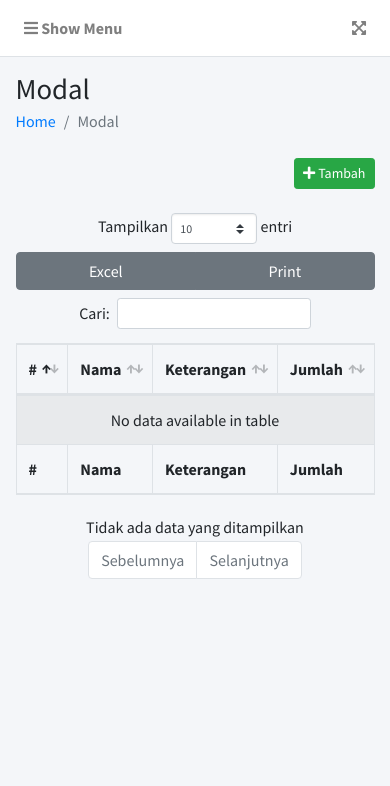
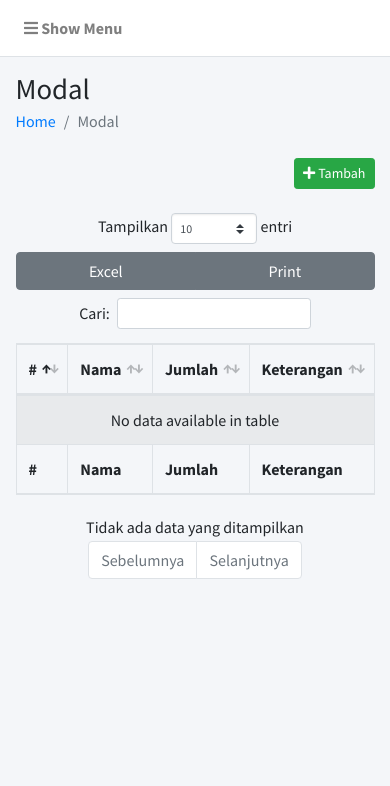
Before and after one commit to arifpambudi242/sellingmanagement, a Flask app: page /modal in a window 390 px wide. Shown: the top 786 px of the page. Run offline with Flask 3, Linux system fonts and the light colour scheme; some libraries are stand-ins or nearby versions.

Commit message:
ubah susunan

```diff
--- a/templates/base.html
+++ b/templates/base.html
@@ -80,7 +80,7 @@
 
 
         <li class="nav-item">
-          <a class="nav-link" data-widget="fullscreen" href="#" role="button">
+          <a class="nav-link d-none d-lg-block" data-widget="fullscreen" href="#" role="button">
             <i class="fas fa-expand-arrows-alt"></i>
           </a>
         </li>
@@ -92,7 +92,7 @@
     <!-- Main Sidebar Container -->
     <aside class="main-sidebar sidebar-dark-primary elevation-4">
       <!-- Brand Logo -->
-      <a href="index3.html" class="brand-link">
+      <a href="{{url_for('index')}}" class="brand-link">
         <img src="{{ url_for('static', filename='dist/img/AdminLTELogo.png') }}" alt="AdminLTE Logo"
           class="brand-image img-circle elevation-3" style="opacity: .8">
         <span class="brand-text font-weight-light">Selling Management</span>
--- a/templates/modal.html
+++ b/templates/modal.html
@@ -16,8 +16,8 @@
                         <tr>
                             <th>#</th>
                             <th>Nama</th>
+                            <th>Jumlah</th>
                             <th>Keterangan</th>
-                            <th>Jumlah</th>
                             <th>Created at</th>
                             <th>Updated at</th>
                             <th>Aksi</th>
@@ -29,8 +29,8 @@
                             <td>{{loop.index}}</td>
                             <td>{{data.nama}}
                             </td>
+                            <td>{{data.jumlah}}</td>
                             <td>{{data.keterangan}}</td>
-                            <td>{{data.jumlah}}</td>
                             <td>{{data.created_at}}</td>
                             <td>{{data.updated_at}}</td>
                             <td><button class="btn-sm btn-primary"> <i class="fas fa-edit"></i> </button> <button class="btn-sm btn-danger"> <i class="fas fa-eraser"></i> </button></td>
@@ -42,8 +42,8 @@
                         <tr>
                             <th>#</th>
                             <th>Nama</th>
+                            <th>Jumlah</th>
                             <th>Keterangan</th>
-                            <th>Jumlah</th>
                             <th>Created at</th>
                             <th>Updated at</th>
                             <th>Aksi</th>
```
